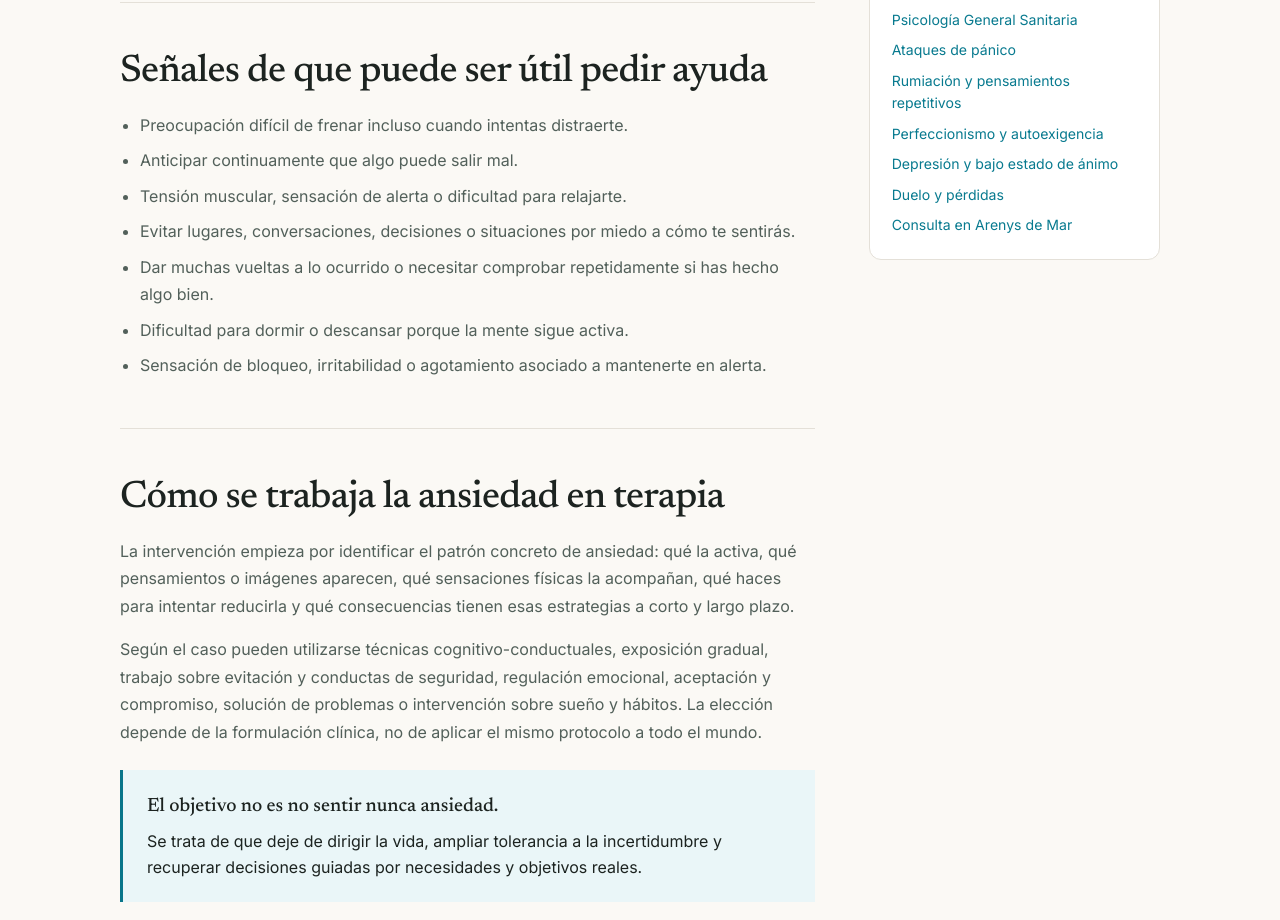
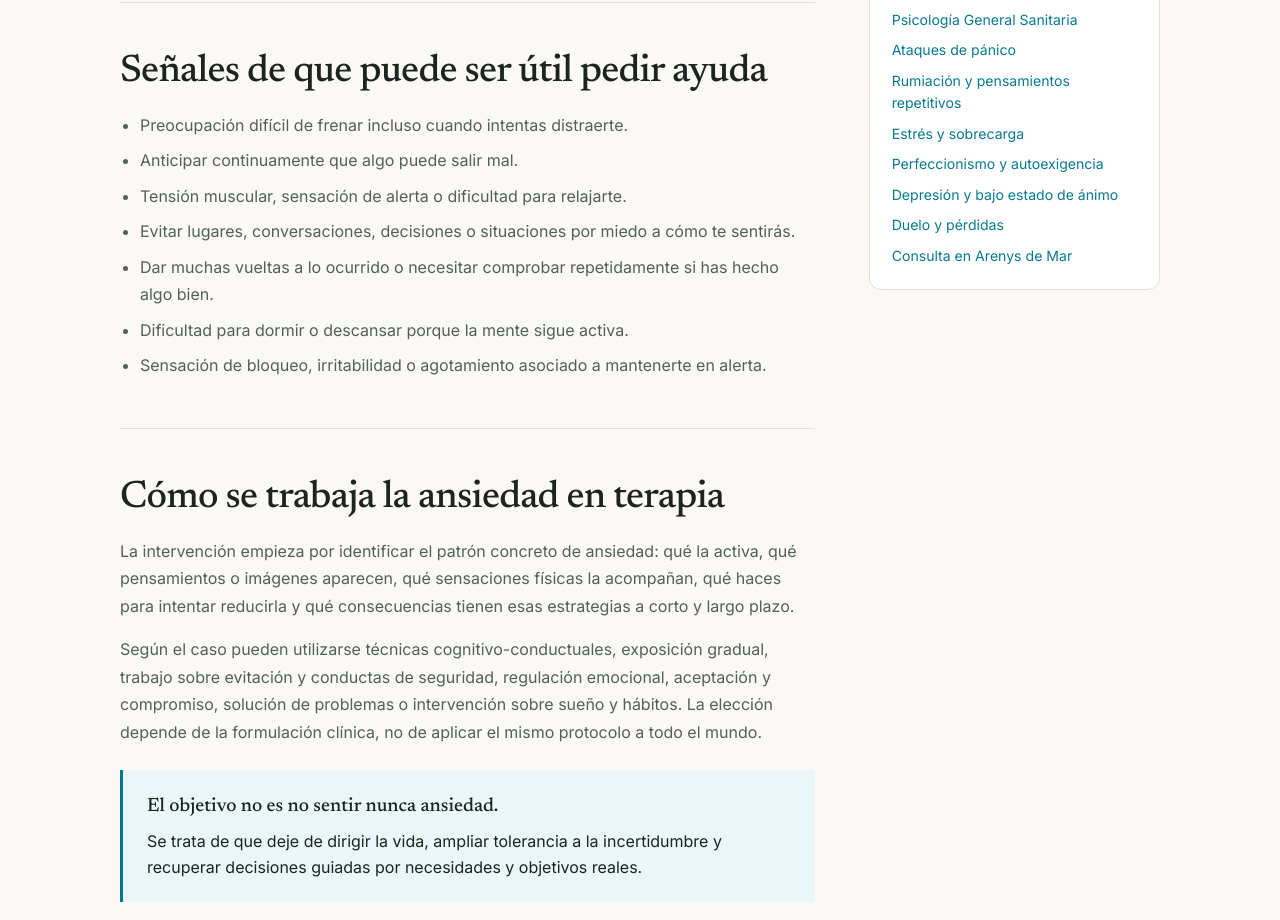
Before and after one commit to carolinasanchezgirona/Portfolio-Carolina, a Next.js app: page /ansiedad in a window 1280 px wide. Shown: the part 1020-1940 px from the top of the page. Built offline with nearby package versions, Linux system fonts and the light colour scheme.

Commit message:
SEO: link stress page

```diff
--- a/app/ansiedad/page.tsx
+++ b/app/ansiedad/page.tsx
@@ -127,6 +127,7 @@ export default function AnxietyPage() {
               <a href="/psicologia/">Psicología General Sanitaria</a>
               <a href="/ataques-de-panico/">Ataques de pánico</a>
               <a href="/rumiacion-y-pensamientos-repetitivos/">Rumiación y pensamientos repetitivos</a>
+              <a href="/estres-y-sobrecarga/">Estrés y sobrecarga</a>
               <a href="/perfeccionismo-y-autoexigencia/">Perfeccionismo y autoexigencia</a>
               <a href="/depresion/">Depresión y bajo estado de ánimo</a>
               <a href="/duelo/">Duelo y pérdidas</a>
```
